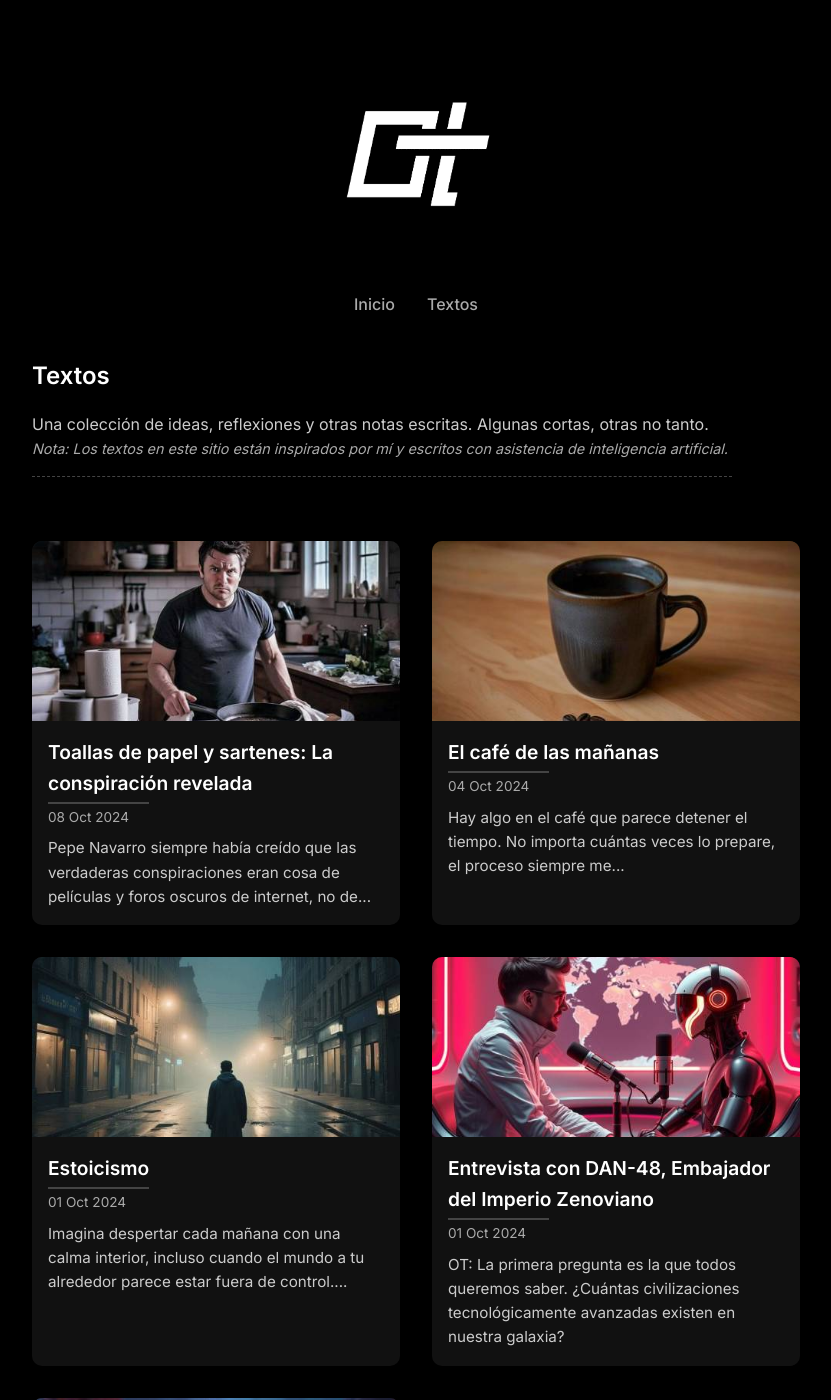
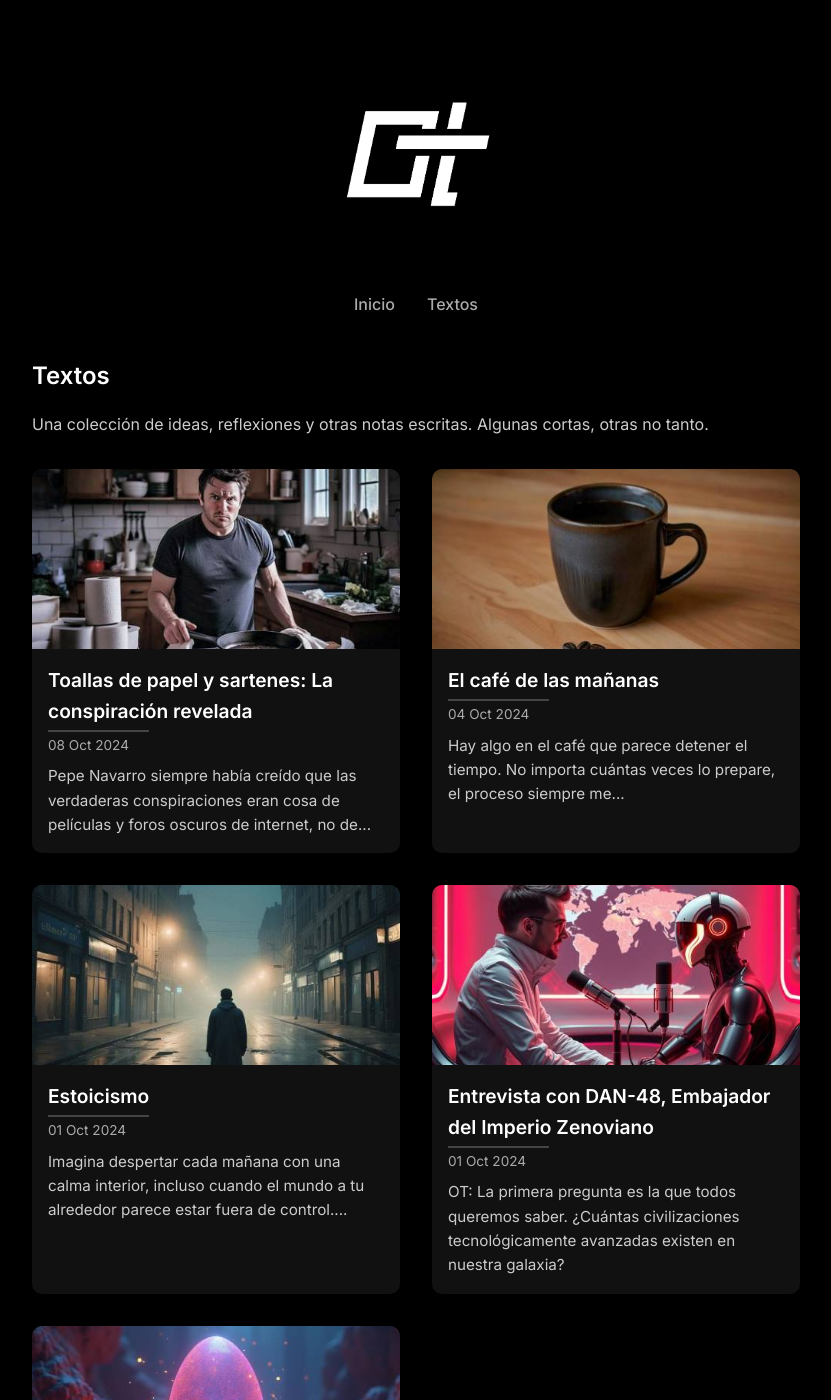
Before and after one commit to oscarttalavera/oscartalavera.com, a Jekyll site: the page built from textos.md, in a window 1280 px wide and 1400 px high. Shown: the whole window, without its empty margins (224-1055 px from the left). Built offline with Jekyll 4.4.1, drawn with Linux system fonts in a browser that asks for light colours; some of the changed text lies outside the part shown.

Commit message:
Update textos.md

```diff
--- a/textos.md
+++ b/textos.md
@@ -7,7 +7,6 @@
 <section class="section">
   <h1>Textos</h1>
   <p class="intro-text">Una colección de ideas, reflexiones y otras notas escritas. Algunas cortas, otras no tanto.</p>
-  <p class="ai-note"><em>Nota: Los textos en este sitio están inspirados por mí y escritos con asistencia de inteligencia artificial.</em></p>
 
   <div class="grid-posts">
     {% for post in site.posts %}
@@ -25,4 +24,6 @@
     </div>
     {% endfor %}
   </div>
+
+  <p class="ai-note"><em>Nota: Los textos en este sitio están inspirados por mí y escritos con asistencia de inteligencia artificial.</em></p>
 </section>
```
